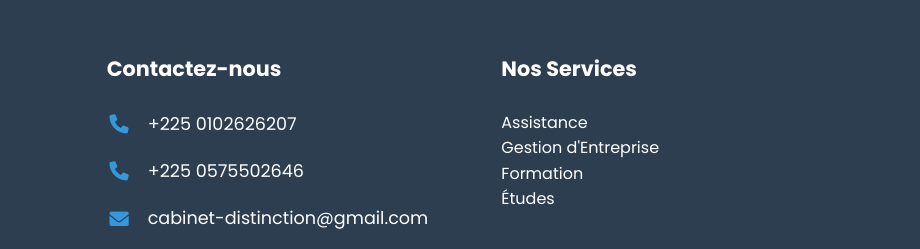
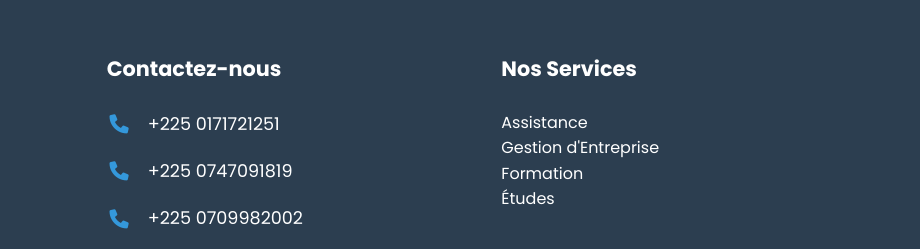
Before and after one commit to GNANTIJOSUE/site-vitrine, a plain HTML site: page formation.html in a window 1280 px wide. Shown: the part 2470-2719 px from the top of the page, 360-1280 px from the left. Drawn offline with Linux system fonts and the light colour scheme.

Commit message:
mes sites

```diff
--- a/formation.html
+++ b/formation.html
@@ -159,8 +159,9 @@
                     <div class="footer-contact">
                         <h4>Contactez-nous</h4>
                         <ul>
-                            <li><i class="fas fa-phone"></i> +225 0102626207</li>
-                            <li><i class="fas fa-phone"></i> +225 0575502646</li>
+                            <li><i class="fas fa-phone"></i> +225 0171721251</li>
+                            <li><i class="fas fa-phone"></i> +225 0747091819</li>
+                            <li><i class="fas fa-phone"></i> +225 0709982002</li>
                             <li><i class="fas fa-envelope"></i>cabinet-distinction@gmail.com</li>
                             <li><i class="fas fa-map-marker-alt"></i> Riviera palmeraie en face du restaurant SAMER prolongement du KING CASH</li>
                         </ul>
```
Also changed, not shown: assistance.html (+3 -2 lines), etude.html (+3 -2 lines), gestion.html (+3 -2 lines), index.html (+3 -2 lines).
